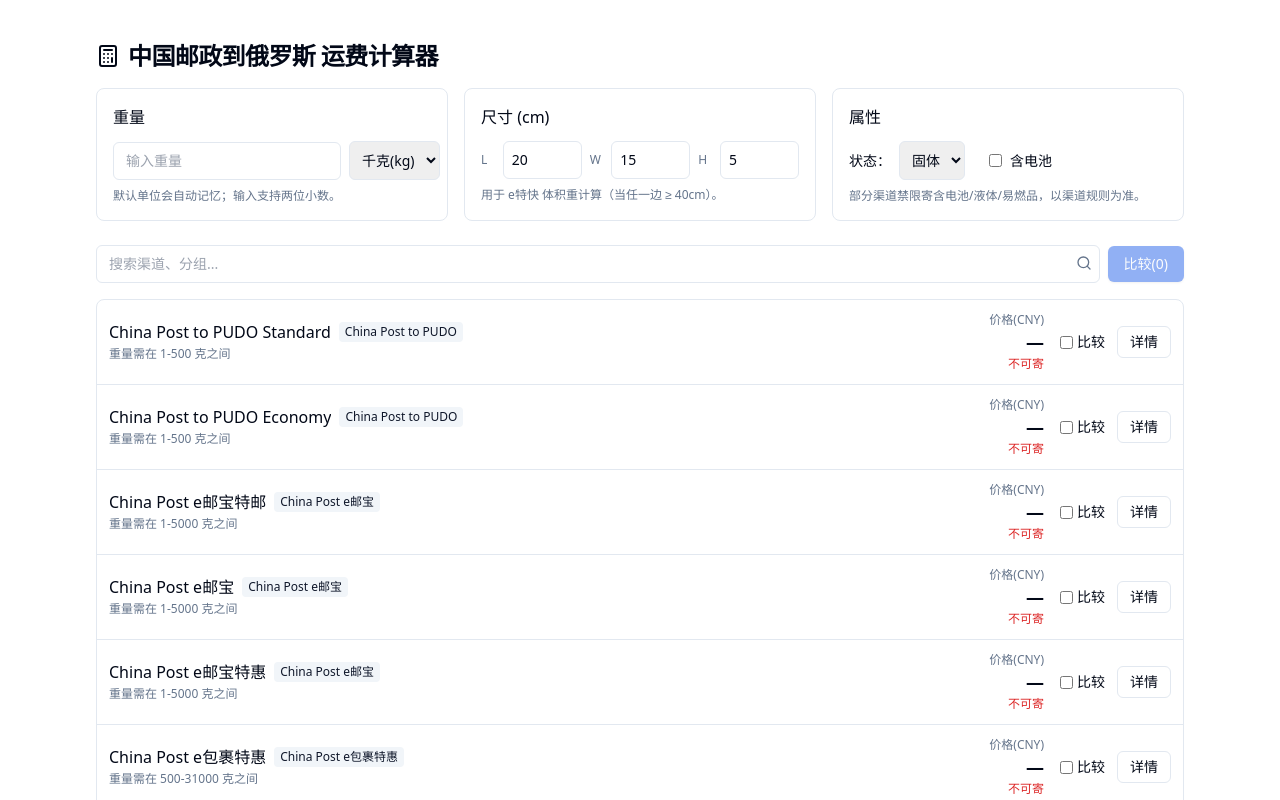
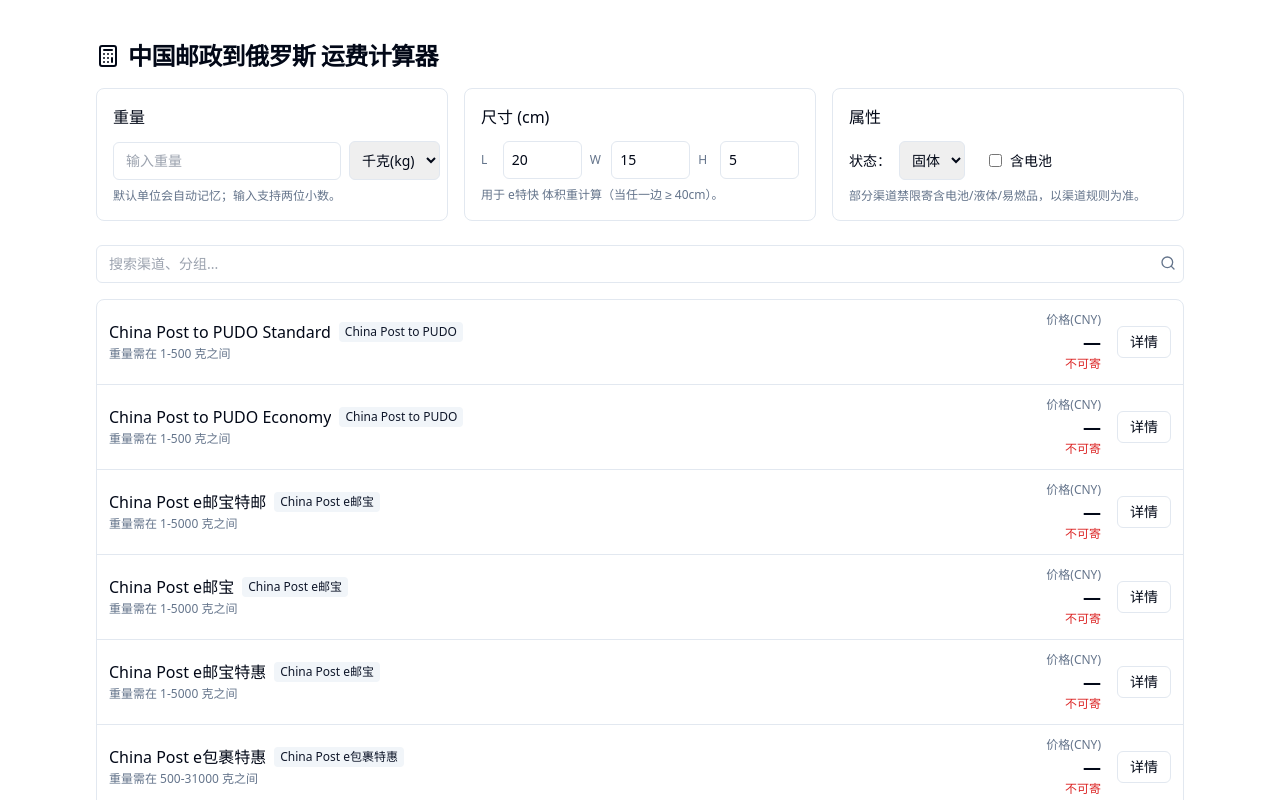
Before and after one commit to congcong-ai/ozon-ship, a Next.js app: page / in a window 1280 px wide. Shown: the top 800 px of the page. Built offline with nearby package versions, Linux system fonts and the light colour scheme.

Commit message:
删除 比较 历史 准备搞新功能

```diff
--- a/app/compare/page.tsx
+++ b/app/compare/page.tsx
@@ -1,5 +1,6 @@
 "use client";
 import { useEffect, useState } from "react";
+import { useRouter } from "next/navigation";
 
 type ComparePayload = {
   ts: number;
@@ -9,8 +10,11 @@ type ComparePayload = {
 
 export default function ComparePage() {
   const [payload, setPayload] = useState<ComparePayload | null>(null);
+  const router = useRouter();
 
   useEffect(() => {
+    // 直接重定向到首页，compare 功能已移除
+    router.replace("/");
     const raw = localStorage.getItem("compare_items");
     if (raw) {
       try {
--- a/app/history/page.tsx
+++ b/app/history/page.tsx
@@ -1,5 +1,6 @@
 "use client";
 import { useEffect, useState } from "react";
+import { useRouter } from "next/navigation";
 
 type HistoryItem = {
   ts: number;
@@ -9,8 +10,11 @@ type HistoryItem = {
 
 export default function HistoryPage() {
   const [items, setItems] = useState<HistoryItem[]>([]);
+  const router = useRouter();
 
   useEffect(() => {
+    // 直接重定向到首页，历史功能已移除
+    router.replace("/");
     const raw = localStorage.getItem("calc_history");
     if (raw) {
       try {
--- /dev/null
+++ b/app/me/page.tsx
@@ -0,0 +1,8 @@
+export default function MePage() {
+  return (
+    <div className="py-6">
+      <h1 className="text-2xl font-semibold">我的</h1>
+      <p className="mt-2 text-sm text-muted-foreground">个人中心功能正在建设中，敬请期待。</p>
+    </div>
+  );
+}
--- /dev/null
+++ b/app/ozon/page.tsx
@@ -0,0 +1,8 @@
+export default function OzonPage() {
+  return (
+    <div className="py-6">
+      <h1 className="text-2xl font-semibold">Ozon</h1>
+      <p className="mt-2 text-sm text-muted-foreground">Ozon 相关功能正在建设中，敬请期待。</p>
+    </div>
+  );
+}
--- a/app/page.tsx
+++ b/app/page.tsx
@@ -1,17 +1,13 @@
 "use client";
 import { useEffect, useMemo, useState } from "react";
-import { useRouter } from "next/navigation";
 import { Calculator, Search } from "lucide-react";
 import { type Service, type PricingInput, type ServiceWithComputed } from "@/types/shipping";
 import { fetchServices, computeForAll } from "@/lib/pricing";
-import { Button } from "@/components/ui/button";
 import ServiceRow from "@/components/service-row";
 
 export default function HomePage() {
-  const router = useRouter();
   const [services, setServices] = useState<Service[]>([]);
   const [query, setQuery] = useState("");
-  const [selected, setSelected] = useState<Record<string, boolean>>({});
 
   const [unit, setUnit] = useState<"kg" | "g">("kg");
   const [weightStr, setWeightStr] = useState<string>(""); // 输入为字符串，避免自动补0
@@ -53,31 +49,6 @@ export default function HomePage() {
       .filter((s) => !q || s.name.toLowerCase().includes(q) || s.group.toLowerCase().includes(q))
       .sort((a, b) => (a.totalPriceCNY ?? Number.MAX_SAFE_INTEGER) - (b.totalPriceCNY ?? Number.MAX_SAFE_INTEGER));
   }, [computed, query]);
-
-  const selectedList = filtered.filter((f) => selected[f.id]);
-
-  function goCompare() {
-    const payload = selectedList.map((s) => ({
-      id: s.id,
-      name: s.name,
-      group: s.group,
-      totalPriceCNY: s.totalPriceCNY,
-      available: s.available,
-      reason: s.reason,
-    }));
-    localStorage.setItem("compare_items", JSON.stringify({
-      ts: Date.now(),
-      input,
-      items: payload,
-    }));
-    // 写入简易历史（最多 50 条）
-    const historyRaw = localStorage.getItem("calc_history");
-    const history = historyRaw ? JSON.parse(historyRaw) : [];
-    history.unshift({ ts: Date.now(), input, top: filtered.slice(0, 5).map((x) => ({ id: x.id, name: x.name, price: x.totalPriceCNY })) });
-    while (history.length > 50) history.pop();
-    localStorage.setItem("calc_history", JSON.stringify(history));
-    router.push("/compare");
-  }
 
   return (
     <div className="py-6">
@@ -163,19 +134,11 @@ export default function HomePage() {
           />
           <Search className="absolute right-2 top-2.5 h-4 w-4 text-muted-foreground" />
         </div>
-        <Button disabled={selectedList.length === 0} onClick={goCompare}>
-          比较({selectedList.length})
-        </Button>
       </section>
       {/* 列表布局：长列表而非宫格卡片 */}
       <section className="mt-4 rounded-lg border divide-y">
         {filtered.map((s) => (
-          <ServiceRow
-            key={s.id}
-            service={s}
-            selected={!!selected[s.id]}
-            onToggle={() => setSelected((prev) => ({ ...prev, [s.id]: !prev[s.id] }))}
-          />
+          <ServiceRow key={s.id} service={s} />
         ))}
       </section>
     </div>
--- a/components/mobile-tab-bar.tsx
+++ b/components/mobile-tab-bar.tsx
@@ -1,14 +1,14 @@
 "use client";
 import Link from "next/link";
-import { Calculator, History, Scale } from "lucide-react";
+import { Mail, Package, User } from "lucide-react";
 
 export default function MobileTabBar() {
   return (
     <nav className="fixed inset-x-0 bottom-0 z-50 border-t bg-white/95 backdrop-blur supports-[backdrop-filter]:bg-white/60 sm:hidden">
       <div className="mx-auto grid max-w-6xl grid-cols-3">
-        <Tab href="/" label="计算" icon={<Calculator className="h-5 w-5" />} />
-        <Tab href="/compare" label="比较" icon={<Scale className="h-5 w-5" />} />
-        <Tab href="/history" label="历史" icon={<History className="h-5 w-5" />} />
+        <Tab href="/" label="邮政" icon={<Mail className="h-5 w-5" />} />
+        <Tab href="/ozon" label="Ozon" icon={<Package className="h-5 w-5" />} />
+        <Tab href="/me" label="我的" icon={<User className="h-5 w-5" />} />
       </div>
     </nav>
   );
--- a/components/service-card.tsx
+++ b/components/service-card.tsx
@@ -1,7 +1,7 @@
 import { Button } from "@/components/ui/button";
 import { ServiceWithComputed } from "@/types/shipping";
 
-export default function ServiceCard({ service, selected, onToggle }: { service: ServiceWithComputed; selected: boolean; onToggle: () => void }) {
+export default function ServiceCard({ service }: { service: ServiceWithComputed }) {
   return (
     <div className="rounded-lg border p-4">
       <div className="flex items-start justify-between gap-2">
@@ -9,10 +9,6 @@ export default function ServiceCard({ service, selected, onToggle }: { service:
           <h3 className="font-medium leading-tight">{service.name}</h3>
           <p className="text-xs text-muted-foreground">{service.group}</p>
         </div>
-        <label className="flex items-center gap-2 text-sm">
-          <input type="checkbox" checked={selected} onChange={onToggle} />
-          比较
-        </label>
       </div>
 
       <div className="mt-3 grid grid-cols-2 gap-2 text-sm">
--- a/components/service-row.tsx
+++ b/components/service-row.tsx
@@ -4,7 +4,7 @@ import { Button } from "@/components/ui/button";
 import Modal from "@/components/ui/modal";
 import { ServiceWithComputed } from "@/types/shipping";
 
-export default function ServiceRow({ service, selected, onToggle }: { service: ServiceWithComputed; selected: boolean; onToggle: () => void }) {
+export default function ServiceRow({ service }: { service: ServiceWithComputed }) {
   const [open, setOpen] = useState(false);
 
   const pricingDesc = useMemo(() => formatPricing(service), [service]);
@@ -28,10 +28,6 @@ export default function ServiceRow({ service, selected, onToggle }: { service: S
       </div>
 
       <div className="flex items-center gap-3">
-        <label className="flex items-center gap-1 text-sm">
-          <input type="checkbox" checked={selected} onChange={onToggle} />
-          比较
-        </label>
         <Button variant="outline" size="sm" onClick={() => setOpen(true)}>详情</Button>
       </div>
 
```
